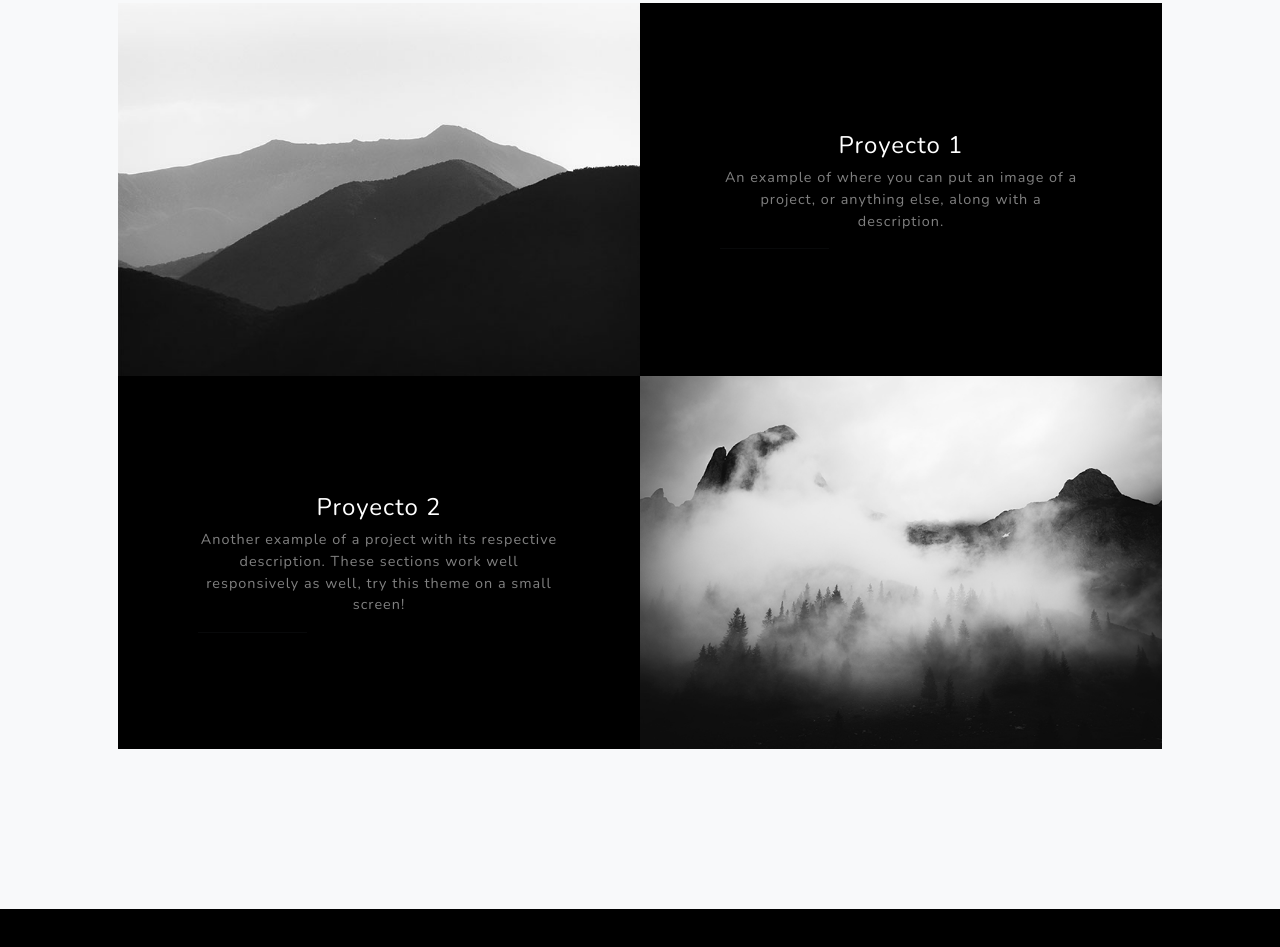
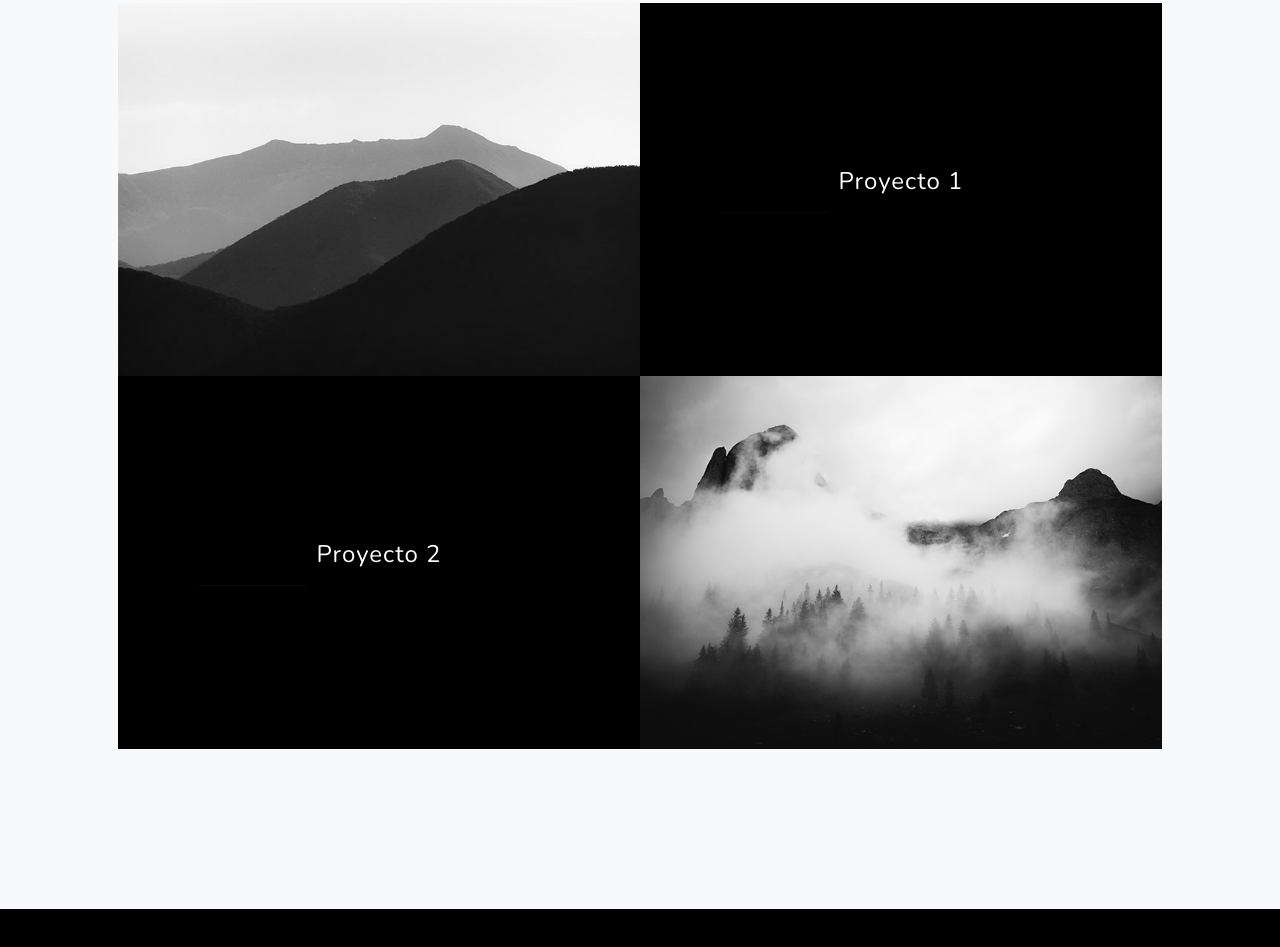
Before and after one commit to carvar93/carvar93.github.io, a plain HTML site: page docs/index.html in a window 1280 px wide. Shown: the part 1757-2704 px from the top of the page. Drawn offline with nearby package versions, Linux system fonts and the light colour scheme.

```diff
--- a/docs/index.html
+++ b/docs/index.html
@@ -70,7 +70,7 @@
                             <div class="d-flex h-100">
                                 <div class="project-text w-100 my-auto text-center text-lg-left">
                                     <h4 class="text-white">Proyecto 1</h4>
-                                    <p class="mb-0 text-white-50">An example of where you can put an image of a project, or anything else, along with a description.</p>
+                                    <p class="mb-0 text-white-50"></p>
                                     <hr class="d-none d-lg-block mb-0 ms-0" />
                                 </div>
                             </div>
@@ -85,7 +85,7 @@
                             <div class="d-flex h-100">
                                 <div class="project-text w-100 my-auto text-center text-lg-right">
                                     <h4 class="text-white">Proyecto 2</h4>
-                                    <p class="mb-0 text-white-50">Another example of a project with its respective description. These sections work well responsively as well, try this theme on a small screen!</p>
+                                    <p class="mb-0 text-white-50"></p>
                                     <hr class="d-none d-lg-block mb-0 me-0" />
                                 </div>
                             </div>
@@ -101,7 +101,7 @@
                 <div class="social d-flex justify-content-center">
                     <a class="mx-2" href="#!"><i class="fab fa-twitter"></i></a>
                     <a class="mx-2" href="#!"><i class="fab fa-facebook-f"></i></a>
-                    <a class="mx-2" href="#!"><i class="fab fa-github"></i></a>
+                    <a class="mx-2" href="https://github.com/carvar93"><i class="fab fa-github"></i></a>
                 </div>
             </div>
         </section>
```
